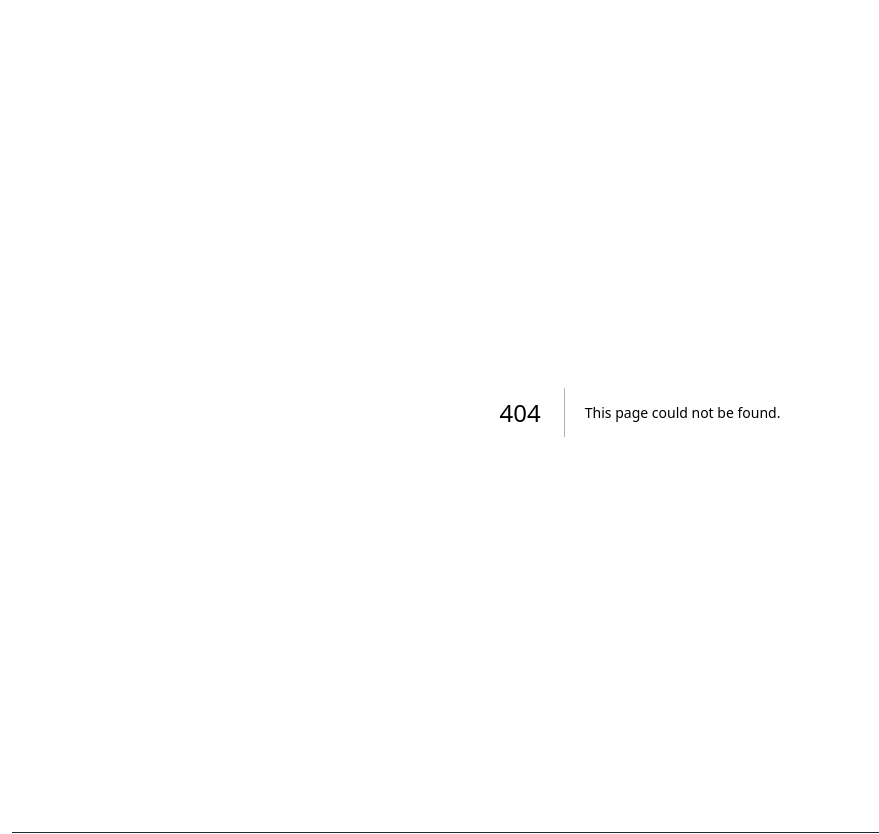
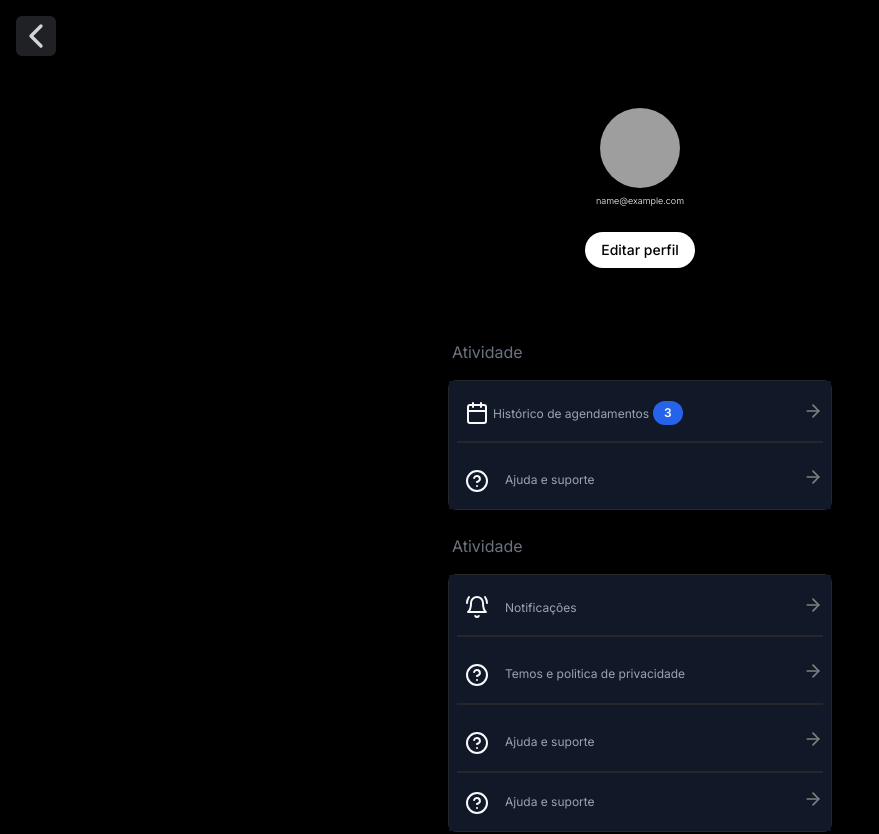
Before and after one commit to devsembo/cutify-webapp, a Next.js app: page /profile in a window 1280 px wide. Before the commit this address had no page. Shown: the top 834 px of the page, without its empty margins (0-879 px from the left). Built offline with nearby package versions, Linux system fonts and the light colour scheme; sample sign-in values are in the browser's storage; grey boxes are pictures that could not be loaded.

Commit message:
feat: profile page

```diff
--- a/src/app/_components/conditionalFooter.tsx
+++ b/src/app/_components/conditionalFooter.tsx
@@ -7,7 +7,11 @@ function ConditionalFooter() {
   const pathname = usePathname()
 
   // Não renderiza o Footer na página de login
-  if (pathname === "/login" || pathname === "/signup") {
+  if (
+    pathname === "/login" ||
+    pathname === "/signup" ||
+    pathname === "/profile"
+  ) {
     return null
   }
 
--- a/src/app/_components/header.tsx
+++ b/src/app/_components/header.tsx
@@ -53,20 +53,14 @@ export default function Header() {
                   className="h-[28px] w-24 text-xs"
                   onClick={handleSignIn}
                 >
-                  iniciar sessão
-                </Button>
-                <Button
-                  className="h-[28px] w-16 text-xs"
-                  onClick={handleSignUp}
-                >
-                  Registar
+                  Iniciar sessão
                 </Button>
               </div>
             )}
             {token && (
-              <Badge className="h-7">
+              <Button className="h-7 rounded-3xl">
                 <Link href={"/profile"}>{user?.nome}</Link>
-              </Badge>
+              </Button>
             )}
 
             <Sheet open={isSheetOpen} onOpenChange={setIsSheetOpen}>
--- a/src/app/_components/sidebar-sheet.tsx
+++ b/src/app/_components/sidebar-sheet.tsx
@@ -46,7 +46,9 @@ const SideBarSheet: React.FC<SideBarSheetProps> = ({ onClose }) => {
                   height={26}
                   className="rounded"
                 />
-                <AvatarFallback>C </AvatarFallback>
+                <AvatarFallback>
+                  {user?.nome ? user.nome[0].toUpperCase() : "C"}
+                </AvatarFallback>
               </Avatar>
               <div>
                 <p className="font-bold">{user?.nome || "Nome do Usuário"}</p>
--- a/src/app/_components/userGreeting.tsx
+++ b/src/app/_components/userGreeting.tsx
@@ -12,10 +12,10 @@ export default function UserGreeting() {
     <>
       <div className="mb-3 flex justify-between">
         {isAuthenticated ? (
-          <h2>
+          <p>
             Olá!{" "}
             <span className="text-xl font-semibold">{user?.nome || ""}</span>
-          </h2>
+          </p>
         ) : (
           ""
         )}
--- a/src/app/agendamento/[id]/page.tsx
+++ b/src/app/agendamento/[id]/page.tsx
@@ -475,7 +475,7 @@ export default function AgendamentoPage() {
                 <Button
                   className="w-56 rounded-3xl bg-fuchsia-700 uppercase text-white"
                   onClick={handleAppointment}
-                  disabled={!selectedDay || !selectedTime}
+                  disabled={!selectedTime}
                 >
                   Agendar
                 </Button>
--- a/src/app/login/page.tsx
+++ b/src/app/login/page.tsx
@@ -1,19 +1,73 @@
 "use client"
-import React, { useState, Suspense } from "react"
+import React, { useState, Suspense, useContext } from "react"
 import { Input } from "../_components/ui/input"
 import { Button } from "../_components/ui/button"
 import Image from "next/image"
 import Link from "next/link"
 import GoogleLoginButton from "../_components/LoginGoogleBtn"
+import { AuthContext } from "@/contexts/AuthContext"
+import { useRouter } from "next/navigation"
+import { useForm } from "react-hook-form"
+import { zodResolver } from "@hookform/resolvers/zod"
+import * as z from "zod"
+
+import {
+  Form,
+  FormControl,
+  FormField,
+  FormItem,
+  FormLabel,
+  FormMessage,
+} from "../_components/ui/form"
+import {
+  AlertDialog,
+  AlertDialogContent,
+  AlertDialogDescription,
+  AlertDialogFooter,
+  AlertDialogHeader,
+  AlertDialogTitle,
+  AlertDialogAction,
+} from "../_components/ui/alert-dialog"
+import { setupAPIClient } from "@/services/api"
+
+const formSchema = z.object({
+  emailNumber: z.string().min(9, { message: "Endereço de email inválido." }),
+
+  senha: z
+    .string()
+    .min(6, { message: "A senha deve conter pelo menos 8 caracteres" })
+    .max(50),
+})
 
 export default function Login() {
-  const [emailNumber, setEmailNumber] = useState("")
-  const [password, setPassword] = useState("")
+  type FormValues = z.infer<typeof formSchema>
+  const router = useRouter()
+  const authContext = useContext(AuthContext)
+
+  const form = useForm<FormValues>({
+    resolver: zodResolver(formSchema),
+    defaultValues: {
+      emailNumber: "",
+      senha: "",
+    },
+  })
+
+  const { signIn } = authContext
+
+  async function onSubmit(values: z.infer<typeof formSchema>) {
+    const emailNumber = values.emailNumber
+    const senha = values.senha
+
+    const data = {
+      emailNumber,
+      senha,
+    }
+    await signIn(data)
+  }
 
   return (
     <Suspense fallback={<div> Carregando...</div>}>
       <div className="flex h-screen flex-col items-center justify-center gap-2">
-        <form className="flex flex-col items-center justify-center gap-2">
         <Link href={"/"}>
           <Image
             src={"/assets/logo_cutify/Logo-Final_invertido.png"}
@@ -24,31 +78,57 @@ export default function Login() {
           />
         </Link>
         <p className="mb-4 text-xl">Login</p>
+        <Form {...form}>
+          <form
+            onSubmit={form.handleSubmit(onSubmit)}
+            className="w-80 space-y-2"
+          >
+            <FormField
+              control={form.control}
+              name="emailNumber"
+              render={({ field }) => (
+                <FormItem>
+                  <FormLabel>Email ou Telemóvel</FormLabel>
+                  <FormControl>
                     <Input
-            className="w-80 p-2 text-white"
-            placeholder="Email ou telemovel"
-            type="text"
-            value={emailNumber}
-            onChange={(e) => setEmailNumber(e.target.value)}
-            required
+                      type="username"
+                      placeholder="Email ou Telemóvel"
+                      {...field}
                     />
+                  </FormControl>
+                  <FormMessage />
+                </FormItem>
+              )}
+            />
+            <FormField
+              control={form.control}
+              name="senha"
+              render={({ field }) => (
+                <FormItem>
+                  <FormLabel>Senha</FormLabel>
+                  <FormControl>
                     <Input
-            className="w-80 p-2 text-white"
-            placeholder="Palavra-passe"
                       type="password"
-            value={password}
-            onChange={(e) => setPassword(e.target.value)}
-            required
+                      placeholder="A sua palavra-passe"
+                      {...field}
                     />
+                  </FormControl>
+                  <FormMessage />
+                </FormItem>
+              )}
+            />
+            <div className="flex flex-col items-center">
               <Button type="submit">Entrar</Button>
+            </div>
           </form>
+        </Form>
         <p className="text-white">ou</p>
         <p>Continuar com</p>
         <div className="flex gap-4">
           <GoogleLoginButton />
         </div>
         <p className="text-sm">
-          Ainda não tem uma conta? faça já o seu
+          Ainda não tem uma conta? Faça já o seu
           <Link href={"/signup"} className="ml-2 text-blue-600">
             Registo
           </Link>
--- /dev/null
+++ b/src/app/profile/page.tsx
@@ -0,0 +1,155 @@
+"use client"
+import { Avatar, AvatarFallback, AvatarImage } from "../_components/ui/avatar"
+import React, { useContext, useState } from "react"
+import { AuthContext } from "@/contexts/AuthContext"
+import { redirect, useRouter } from "next/navigation"
+import { Button } from "../_components/ui/button"
+import { Card, CardContent, CardHeader } from "../_components/ui/card"
+import {
+  ArrowBigRight,
+  ArrowRight,
+  BellRing,
+  Calendar,
+  ChevronLeftIcon,
+  HelpCircle,
+  MenuIcon,
+} from "lucide-react"
+import { Badge } from "../_components/ui/badge"
+import Header from "../_components/header"
+
+import {
+  Sheet,
+  SheetContent,
+  SheetHeader,
+  SheetTitle,
+  SheetTrigger,
+} from "@/app/_components/ui/sheet"
+import SideBarSheet from "../_components/sidebar-sheet"
+
+export default function Profile() {
+  const { isAuthenticated, user } = useContext(AuthContext)
+  const router = useRouter()
+  const [isSheetOpen, setIsSheetOpen] = useState(false)
+
+  const closeSheet = () => {
+    setIsSheetOpen(false)
+  }
+
+  if (!isAuthenticated) {
+    redirect("/login")
+  }
+
+  return (
+    <>
+      <Button
+        size={"icon"}
+        variant={"secondary"}
+        className="absolute left-4 top-4 opacity-85"
+        asChild
+        onClick={() => router.back()}
+      >
+        <ChevronLeftIcon />
+      </Button>
+
+      <div className="flex h-screen flex-col items-center gap-4 py-24">
+        <div className="flex h-2 flex-col items-center gap-2">
+          <Avatar className="h-20 w-20">
+            <AvatarImage
+              src={`/https://cutify-api-g5dk.onrender.com/image/${user?.fotoPerfil}`}
+            />
+            <AvatarFallback className="text-6xl">
+              {user?.nome ? user.nome[0].toUpperCase() : "C"}
+            </AvatarFallback>
+          </Avatar>
+          <p className="font-semibold uppercase text-white">{user?.nome}</p>
+          <p className="mt-[-10px] text-[9px] font-light text-white">
+            {user?.email}
+          </p>
+
+          <Button className="mt-4 rounded-3xl">Editar perfil</Button>
+
+          <div className="flex flex-col gap-1">
+            <div className="mt-16 flex w-96 flex-col gap-4">
+              <p className="ml-1 text-gray-500">Atividade</p>
+              <Card>
+                <CardContent className="flex h-32 flex-col gap-3 bg-gray-900 p-2">
+                  <div className="mt-3 flex w-full justify-between border-b-2 pb-4">
+                    <div className="flex gap-1 px-2">
+                      <Calendar />
+                      <p className="mt-1 text-[12px] text-gray-400">
+                        Histórico de agendamentos
+                      </p>
+                      <Badge className="bg-blue-600 text-xs text-white">
+                        3
+                      </Badge>
+                    </div>
+
+                    <ArrowRight size={20} color="gray" />
+                  </div>
+                  <div className="mt-3 flex w-full justify-between pb-4">
+                    <div className="flex gap-4 px-2">
+                      <HelpCircle className="mt-[2px]" />
+                      <p className="mt-1 text-[12px] text-gray-400">
+                        Ajuda e suporte
+                      </p>
+                    </div>
+
+                    <ArrowRight size={20} color="gray" />
+                  </div>
+                </CardContent>
+              </Card>
+            </div>
+
+            <div className="mt-5 flex w-96 flex-col gap-4">
+              <p className="ml-1 text-gray-500">Atividade</p>
+              <Card>
+                <CardContent className="flex h-64 flex-col gap-3 bg-gray-900 p-2">
+                  <div className="mt-3 flex w-full justify-between border-b-2 pb-4">
+                    <div className="flex gap-4 px-2">
+                      <BellRing />
+                      <p className="mt-1 text-[12px] text-gray-400">
+                        Notificações
+                      </p>
+                    </div>
+
+                    <ArrowRight size={20} color="gray" />
+                  </div>
+                  <div className="mt-3 flex w-full justify-between border-b-2 pb-4">
+                    <div className="flex gap-4 px-2">
+                      <HelpCircle className="mt-[2px]" />
+                      <p className="mt-1 text-[12px] text-gray-400">
+                        Temos e politica de privacidade
+                      </p>
+                    </div>
+
+                    <ArrowRight size={20} color="gray" />
+                  </div>
+                  <div className="mt-3 flex w-full justify-between border-b-2 pb-4">
+                    <div className="flex gap-4 px-2">
+                      <HelpCircle className="mt-[2px]" />
+                      <p className="mt-1 text-[12px] text-gray-400">
+                        Ajuda e suporte
+                      </p>
+                    </div>
+
+                    <ArrowRight size={20} color="gray" />
+                  </div>
+                  <div className="mt-1 flex w-full justify-between pb-4">
+                    <div className="flex gap-4 px-2">
+                      <HelpCircle className="mt-[2px]" />
+                      <p className="mt-1 text-[12px] text-gray-400">
+                        Ajuda e suporte
+                      </p>
+                    </div>
+
+                    <ArrowRight size={20} color="gray" />
+                  </div>
+                </CardContent>
+              </Card>
+            </div>
+          </div>
+        </div>
+      </div>
+    </>
+  )
+}
--- a/src/app/tokenAuth/page.tsx
+++ b/src/app/tokenAuth/page.tsx
@@ -56,7 +56,6 @@ export default function Login() {
       const response = await apiclient.post("/auth/token", {
         nome: values.token,
       })
-
       setAlertMessage(
         "Registo efetuado com sucesso, obrigado! enviamos um código de validção para seu telemovel.",
       )
--- a/src/contexts/AuthContext.tsx
+++ b/src/contexts/AuthContext.tsx
@@ -30,7 +30,7 @@ type UserProps = {
 
 type SignInProps = {
   emailNumber: string
-  password: string
+  senha: string
 }
 
 type SignUpProps = {
@@ -101,11 +101,10 @@ export function AuthProvider({ children }: AuthProviderProps) {
   )
 
   const signIn = useCallback(
-    async ({ emailNumber, password }: SignInProps) => {
+    async ({ emailNumber, senha }: SignInProps) => {
       try {
-        const response = await api.post("/session", { emailNumber, password })
+        const response = await api.post("/login", { emailNumber, senha })
         const { id, nome, telemovel, email, token, fotoPerfil } = response.data
-
         setCookie(undefined, "@cutifywebtoken.token", token, {
           maxAge: 60 * 60 * 24 * 30, // 30 days
           path: "/",
@@ -115,7 +114,9 @@ export function AuthProvider({ children }: AuthProviderProps) {
         api.defaults.headers["Authorization"] = `Bearer ${token}`
         router.push("/")
       } catch (error) {
-        toast.warning("Email ou senha inválidos!")
+        toast.error("Email ou senha inválidos!", {
+          className: "bg-red",
+        })
         console.error("Erro ao acessar:", error)
       }
     },
```
Lines whose indentation alone changed are shown as unchanged.
